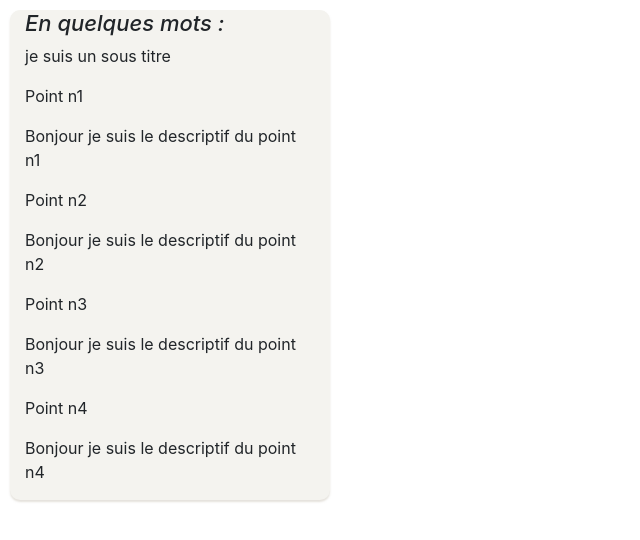
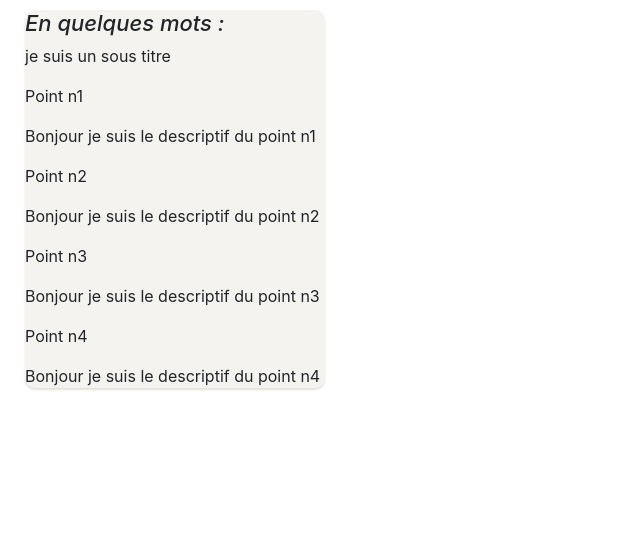
Before and after one commit to tskynet/blog, a Vue app: page /fiche in a window 1280 px wide. Shown: the top 540 px of the page, without its empty margins (0-640 px from the left). Built offline with nearby package versions, Linux system fonts and the light colour scheme; what vue-notification would draw is missing.

Commit message:
Modif fiche

```diff
--- a/src/components/FicheTechnique.vue
+++ b/src/components/FicheTechnique.vue
@@ -1,9 +1,7 @@
 <template>
     <div id="ficheTechnique">
       <b-container fluid>
-          <div>
-              <b-row>
-                <b-col cols="3" class="ficheTechnique">
+          <div class="ficheTechnique">
                   <h2>{{titre}}</h2>
                   <div class="w-100"></div>
                   <p>{{soustitre}}</p>
@@ -30,8 +28,6 @@
                     <p>{{point4.text}}</p>
                     <div class="w-100"></div>
                   </div>
-                </b-col>
-              </b-row>
           </div>
       </b-container>
     </div>
@@ -67,6 +63,10 @@ export default {
 
 <!-- Add "scoped" attribute to limit CSS to this component only -->
 <style scoped>
+.ficheTechnique{
+  max-height: 460px;
+  max-width: 300px;
+}
 #ficheTechnique .ficheTechnique{
     background-color: #f4f3ef;
     box-shadow : 0 2px 2px rgba(204, 197, 185, 0.5);
```
